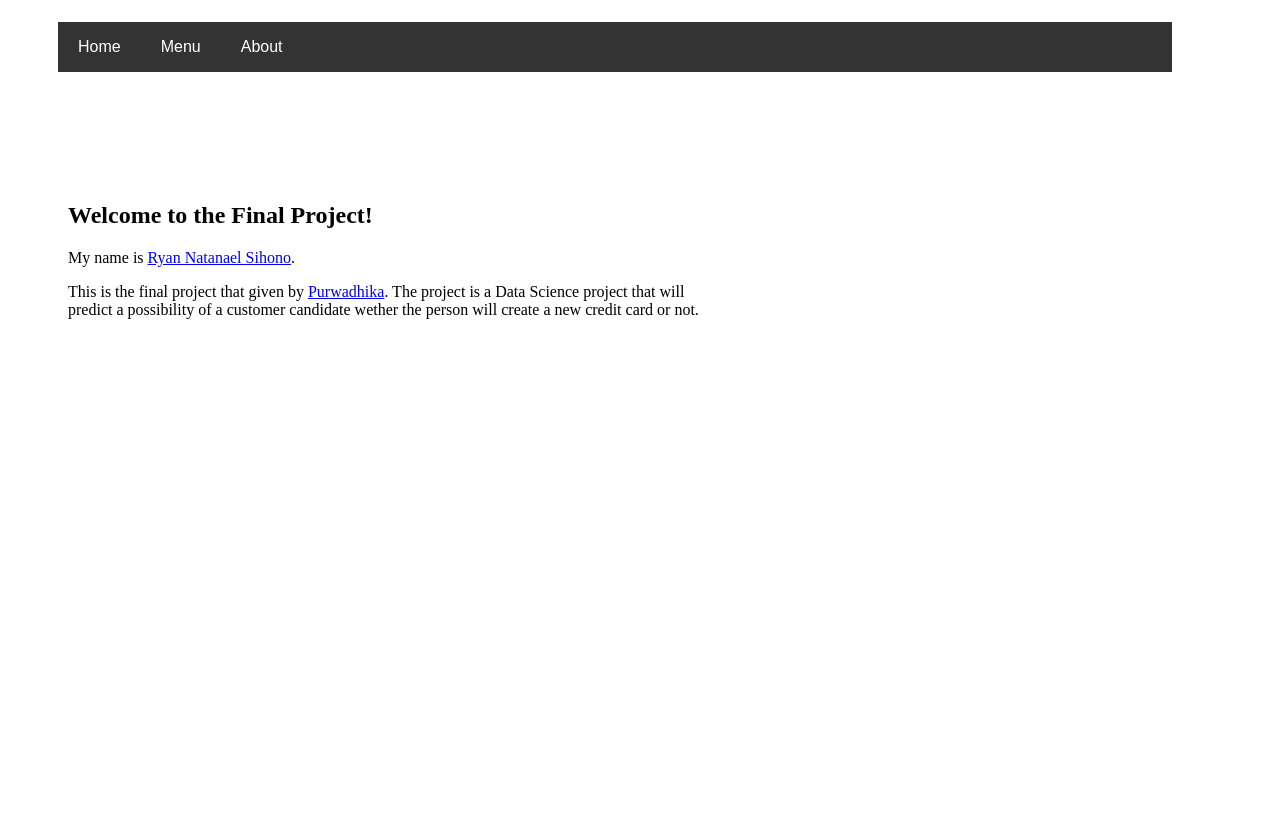
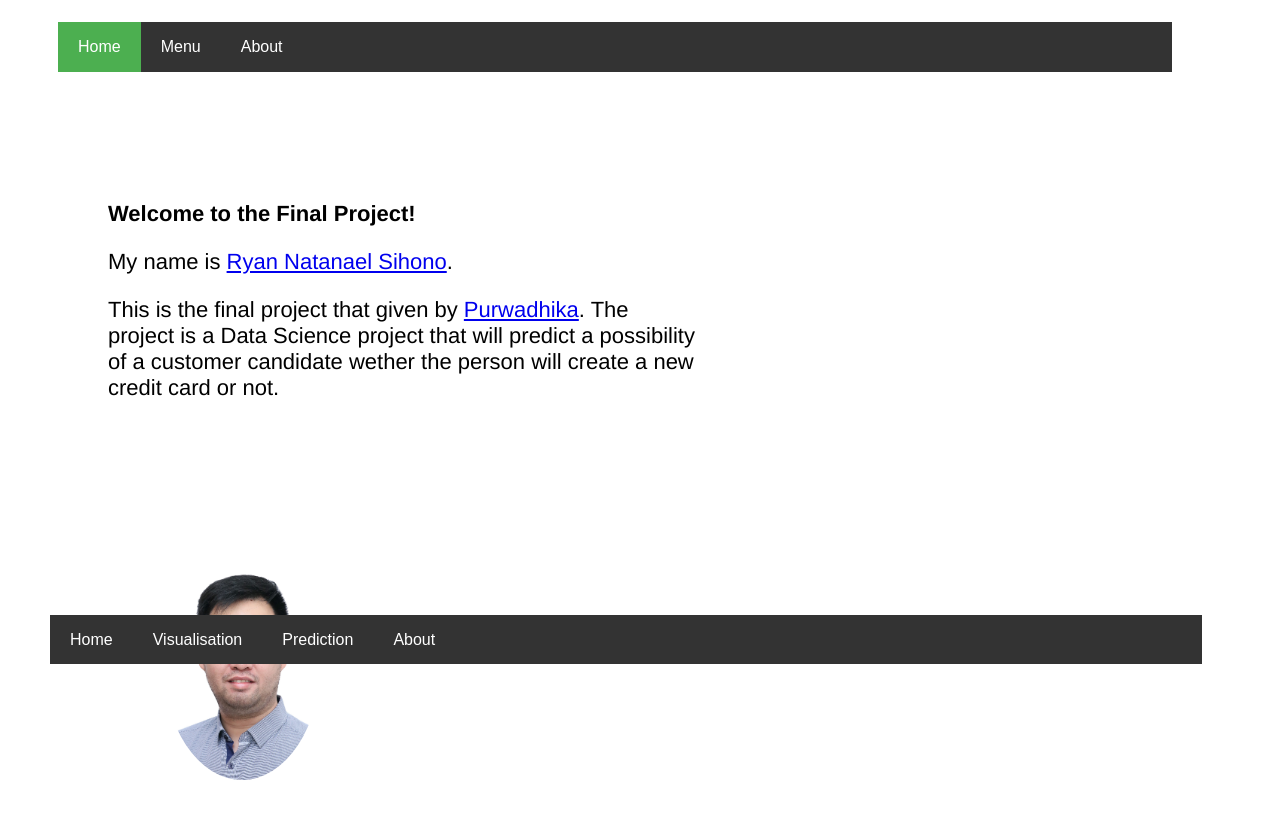
Before and after one commit to x-conx/Purwadhika_Projct_Finale, a plain HTML site: page templates/Home.html in a window 1280 px wide. Shown: the part 61-880 px from the top of the page. Before the commit the page ends 800 px from the top, so only its background shows below. Drawn offline with Linux system fonts and the light colour scheme.

Commit message:
hopefully no more change

```diff
--- a/templates/Home.html
+++ b/templates/Home.html
@@ -4,9 +4,6 @@
     <meta charset="UTF-8">
     <meta name="viewport" content="width=device-width, initial-scale=1.0">
     <title>Credit Card Marketing Prediction</title>
-    <!-- <link rel="stylesheet" href="https://stackpath.bootstrapcdn.com/bootstrap/4.4.1/css/bootstrap.min.css" integrity="sha384-Vkoo8x4CGsO3+Hhxv8T/Q5PaXtkKtu6ug5TOeNV6gBiFeWPGFN9MuhOf23Q9Ifjh" crossorigin="anonymous"> -->
-    <!-- <script src="https://cdn.plot.ly/plotly-latest.min.js"></script>
-    <script src="https://cdnjs.cloudflare.com/ajax/libs/d3/3.5.6/d3.min.js"></script> -->
     <style>
         .item-h1 {
           border: 2px solid black;
@@ -24,9 +21,25 @@
           background-color: #333;
           font-family: Arial, Helvetica, sans-serif;
           margin: 25px 100px 75px 50px;
-
         }
-
+        /* Place the navbar at the bottom of the page, and make it stick */
+        .navbar b{background-color: #333;position: fixed;overflow: hidden;
+        bottom: 0px;font-family: Arial, Helvetica, sans-serif;width: 100%;}
+        /* Style the links inside the navigation bar */
+        .navbar a {
+          float: left;
+          display: block;
+          color: #f2f2f2;
+          text-align: center;
+          padding: 14px 16px;
+          text-decoration: none;
+          font-size: 17px;
+        }
+        /* Add a color to the active/current link */
+        .navbar a.active {
+          background-color: #4CAF50;
+          color: white;
+        }
         .column {
           float: left;
           padding: 10px;
@@ -64,12 +77,15 @@
           text-align:center!important;
           font-family: Helvetica, sans-serif;
         }
+        .text{
+          font-family: Helvetica, sans-serif;
+          margin-left: 40px;
+          font-size: 22px;
+        }
         .dropdown {
           float: left;
           overflow: hidden;
-
         }
-
         .dropdown .dropbtn {
           cursor: pointer;
           font-size: 16px;
@@ -81,11 +97,9 @@
           font-family: inherit;
           margin: 0;
         }
-
         .navbar a:hover, .dropdown:hover .dropbtn, .dropbtn:focus {
           background-color: red;
         }
-
         .dropdown-content {
           display: none;
           position: absolute;
@@ -107,18 +121,35 @@
         .dropdown-content a:hover {
           background-color: #ddd;
         }
-
+        .img {
+          border-radius: 50%;
+          margin-left: 30%;
+        }
         .show {
           display: block;
         }
-
+        .footer {
+          position: fixed;
+          left: 0;
+          bottom: 0;
+          width: 90%;
+          background-color:#333;
+          color: white;
+          text-align: left;
+          margin: 25px 100px 75px 50px;
+          height: 49px;
+          font-family: Arial, Helvetica, sans-serif;
+          font-size: 30px;
+        }
     </style>
 </head>
 <body>
+
     <h1 class="text-center my-3">Credit Card Marketing Dashboard</h1>
 
+
     <div class="navbar">
-      <a href="/Home-CreditCard-Prediction">Home</a>
+      <a href="/Home-CreditCard-Prediction" class="active">Home</a>
       <div class="dropdown">
       <button class="dropbtn" onmouseover="myFunction()">Menu
           <!-- <i class="fa fa-caret-down"></i> -->
@@ -154,13 +185,24 @@
 
     <div class="row">
       <div class="column middle">
-        <h2>Welcome to the Final Project!</h2>
-        <p>My name is <a href="https://www.linkedin.com/in/ryan-natanael-sihono-160216118">Ryan Natanael Sihono</a>.</p>
-        <p>This is the final project that given by <a href="https://www.purwadhika.com/">Purwadhika</a>.
+        <h2 class="text">Welcome to the Final Project!</h2>
+
+        <p class="text">My name is <a href="https://www.linkedin.com/in/ryan-natanael-sihono-160216118">Ryan Natanael Sihono</a>.</p>
+        <p class="text">This is the final project that given by <a href="https://www.purwadhika.com/">Purwadhika</a>.
         The project is a Data Science project that will predict a possibility of a customer candidate wether the person will create a new credit card or not.</p>
       </div>
-      <div class="column side"></div>
+      <div class="column side">
+        <img class="img" src="http://localhost:4000/gallery/me.jpg" width="50%" alt="Avatar">
+      </div>
     </div>
 
+
+
+<div class="footer navbar a">
+  <a href="/Home-CreditCard-Prediction" class="">Home</a>
+  <a href="/Visualisation">Visualisation</a>
+  <a href="/">Prediction</a>
+  <a href="/About">About</a>
+</div>
 </body>
 </html>
```
Also changed, not shown: templates/about.html (+30 -10 lines), templates/prediction result.html (+34 -5 lines), templates/prediction.html (+25 -2 lines), templates/visual.html (+35 -6 lines), gallery/me.jpg (added). Lines whose indentation alone changed are shown as unchanged.
